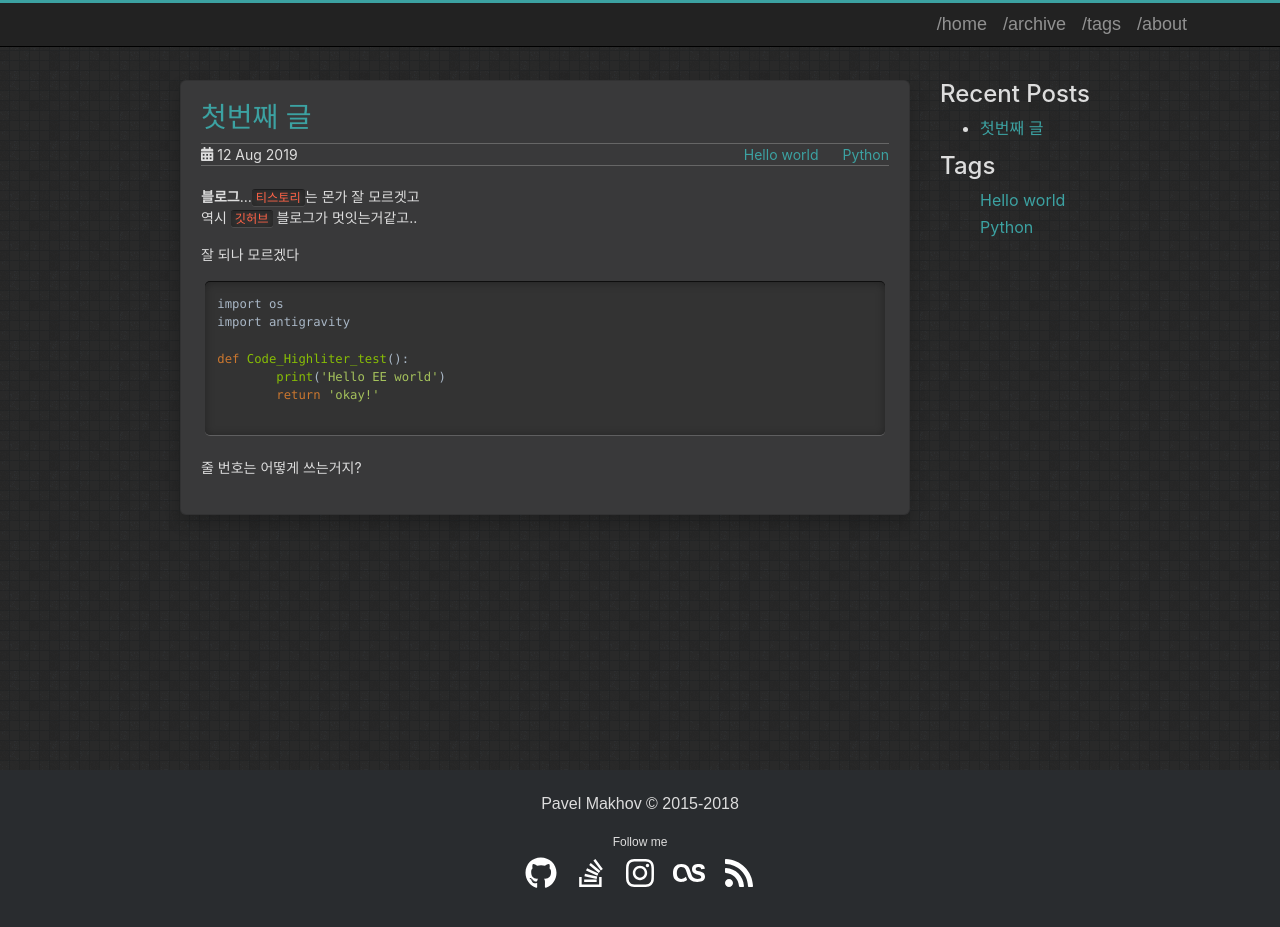
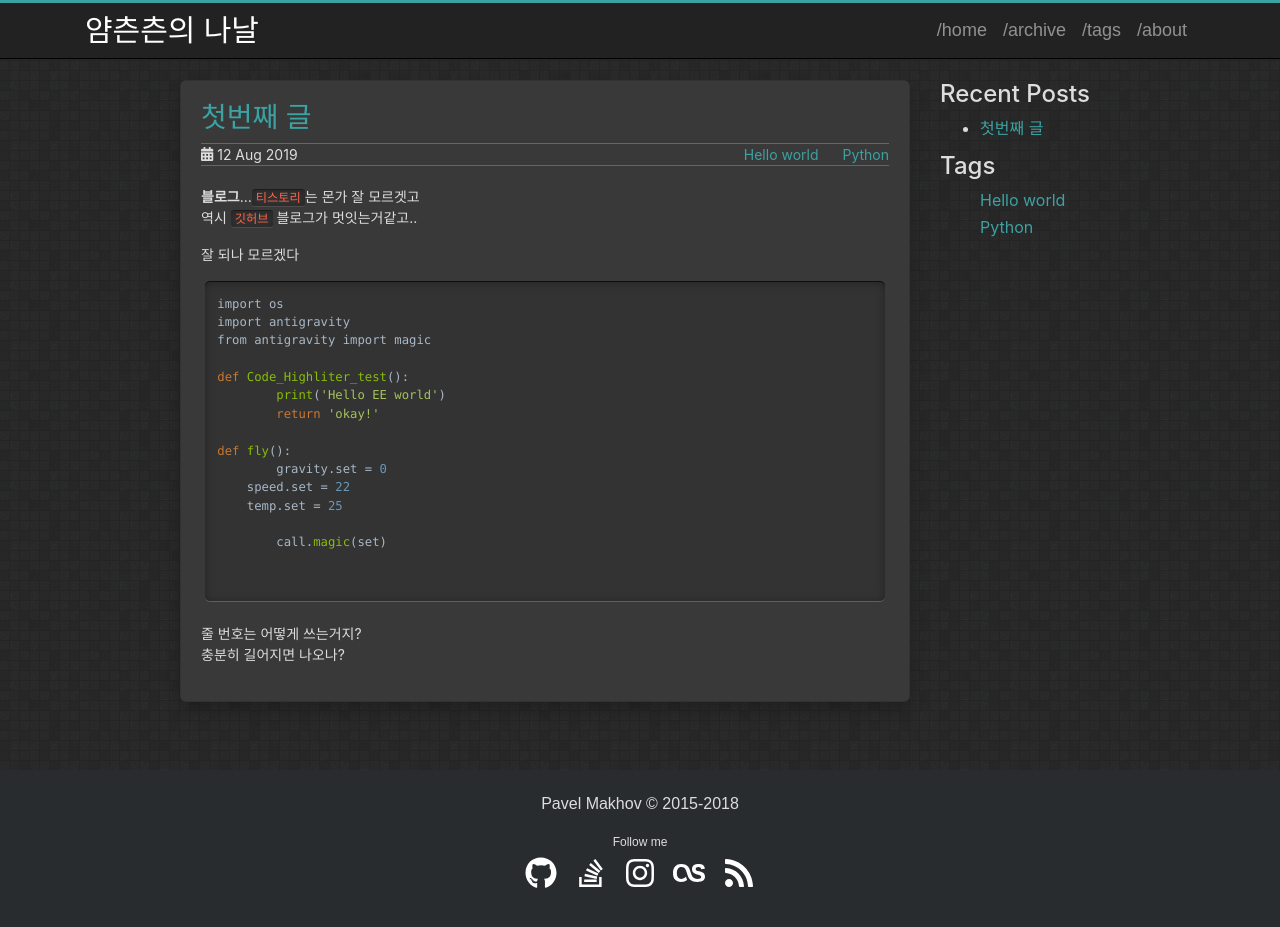
Before and after one commit to yccmoe/yccmoe.github.io, a Jekyll site: the page built from _posts/2019-8-12-첫번째 글.md, in a window 1280 px wide and 952 px high. Shown: the top 927 px of the window. Built offline with Jekyll 4.4.1, drawn with Linux system fonts in a browser that asks for light colours.

Commit message:
계속되는 수정

````diff
--- a/_config.yml
+++ b/_config.yml
@@ -1,7 +1,7 @@
 # Jekyll configuration
 
-name: "</얌츤츤의 나날>"
-description: "개설 됨!"
+name: 얌츤츤의 나날
+description: 개설 됨!
 
 # Url is currently only used only for the RSS feed in feed.xml
 url: http://yccmoe.github.io
@@ -22,7 +22,7 @@ share:
   email: true
 
 social:
-  github: yccoe
+  github: yccmoe
   stackoverflow: ''
   linkedin:
   instagram: ''
--- a/_posts/2019-8-12-첫번째 글.md
+++ b/_posts/2019-8-12-첫번째 글.md
@@ -16,11 +16,21 @@ tags:
 ```python
 import os
 import antigravity
+from antigravity import magic
 
 def Code_Highliter_test():
 	print('Hello EE world')
 	return 'okay!'
 
+def fly():
+	gravity.set = 0
+    speed.set = 22
+    temp.set = 25
+
+	call.magic(set)
+
+
 ```
 
 줄 번호는 어떻게 쓰는거지?
+충분히 길어지면 나오나?
````
